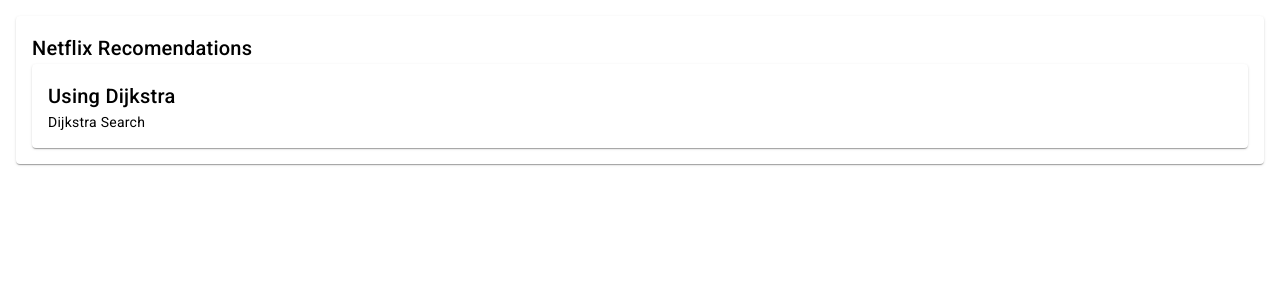
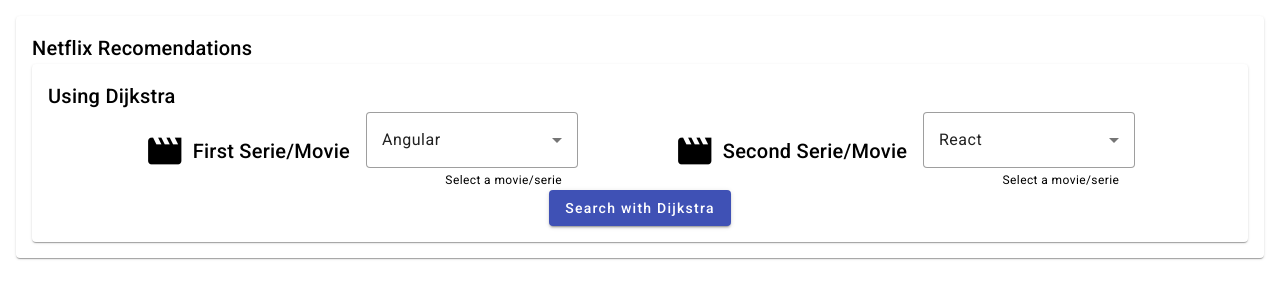
Before and after one commit to CompAlg-WS6C-G2/frontend, an Angular app: page / in a window 1280 px wide. Shown: the top 300 px of the page. Built offline with nearby package versions, Linux system fonts and the light colour scheme.

Commit message:
dijkstra v1 without api

```diff
--- a/src/app/core/home/home.component.css
+++ b/src/app/core/home/home.component.css
@@ -0,0 +1,9 @@
+.icon-size {
+  font-size: 40px;
+  height: 40px;
+  width: 40px;
+}
+
+h2 {
+  margin: 0;
+}
--- a/src/app/core/home/home.component.html
+++ b/src/app/core/home/home.component.html
@@ -9,9 +9,48 @@
           <mat-card-title>Using Dijkstra</mat-card-title>
         </mat-card-header>
         <mat-card-content>
-          <p>Dijkstra Search</p>
+          <div class="flex justify-evenly">
+            <div class="flex">
+              <div class="flex mr-2 align-middle items-center">
+                <mat-icon class="icon-size">movie</mat-icon>
+              </div>
+              <h2 class="flex items-center">First Serie/Movie</h2>
+              <mat-form-field class="ml-4" appearance="outline">
+                <mat-select [(value)]="first_film">
+                  <mat-option *ngFor="let film of data" [value]="film">
+                    {{ film }}
+                  </mat-option>
+                </mat-select>
+                <mat-hint align="end">Select a movie/serie</mat-hint>
+              </mat-form-field>
+            </div>
+            <div class="flex">
+              <div class="flex mr-2 align-middle items-center">
+                <mat-icon class="icon-size">movie</mat-icon>
+              </div>
+              <h2 class="flex items-center">Second Serie/Movie</h2>
+              <mat-form-field class="ml-4" appearance="outline">
+                <mat-select [(value)]="second_film">
+                  <mat-option *ngFor="let film of data" [value]="film">
+                    {{ film }}
+                  </mat-option>
+                </mat-select>
+                <mat-hint align="end">Select a movie/serie</mat-hint>
+              </mat-form-field>
+            </div>
+          </div>
+          <div class="flex justify-center">
+            <button mat-raised-button color="primary">
+              Search with Dijkstra
+            </button>
+          </div>
         </mat-card-content>
       </mat-card>
     </mat-card-content>
   </mat-card>
 </div>
+
+<!-- <pre> -->
+<!--   {{ first_film | json }} -->
+<!--   {{ second_film | json }} -->
+<!-- </pre> -->
--- a/src/app/core/home/home.component.ts
+++ b/src/app/core/home/home.component.ts
@@ -3,8 +3,10 @@
 @Component({
   selector: 'app-home',
   templateUrl: './home.component.html',
-  styleUrls: ['./home.component.css']
+  styleUrls: ['./home.component.css'],
 })
 export class HomeComponent {
-
+  data = ['Angular', 'React', 'Vue'];
+  first_film = 'Angular';
+  second_film = 'React';
 }
```
Also changed, not shown: src/app/app.module.ts (+7 -1 lines).
